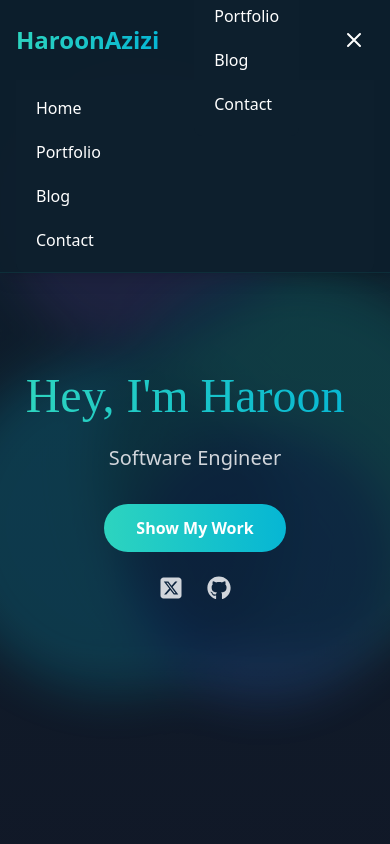
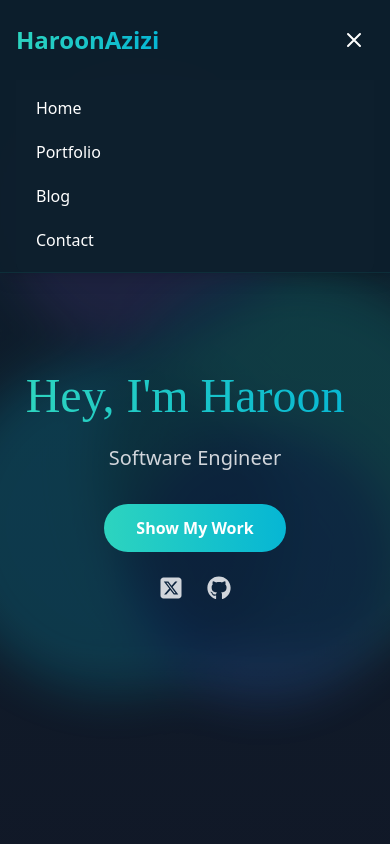
Before and after one commit to HaroonAzizi/portfolio, a Next.js app: page / in a window 390 px wide. Both pictures are taken after a click on the button 354 px from the left and 40 px from the top of the page. Shown: the top 844 px of the page. Built offline with nearby package versions, Linux system fonts and the light colour scheme; a web font is replaced by a local one.

Commit message:
changed the layout to display only one nav bar in mobile

```diff
--- a/components/Layout.js
+++ b/components/Layout.js
@@ -53,46 +53,6 @@ export default function Layout({ children }) {
               </Link>
             </div>
 
-            {/* Mobile Navigation */}
-            {isMenuOpen && (
-              <div className="md:hidden">
-                <div className="px-2 pt-2 pb-3 space-y-1 bg-[#0d1f2d] rounded-b-lg">
-                  <Link
-                    href="/"
-                    className="block px-3 py-2 rounded-md hover:bg-[#1a3444] transition-colors relative group"
-                    onClick={() => setIsMenuOpen(false)}
-                  >
-                    Home
-                    <span className="absolute bottom-0 left-0 w-0 h-0.5 bg-teal-400 transition-all group-hover:w-full"></span>
-                  </Link>
-                  <Link
-                    href="/portfolio"
-                    className="block px-3 py-2 rounded-md hover:bg-[#1a3444] transition-colors relative group"
-                    onClick={() => setIsMenuOpen(false)}
-                  >
-                    Portfolio
-                    <span className="absolute bottom-0 left-0 w-0 h-0.5 bg-teal-400 transition-all group-hover:w-full"></span>
-                  </Link>
-                  <Link
-                    href="/blog"
-                    className="block px-3 py-2 rounded-md hover:bg-[#1a3444] transition-colors relative group"
-                    onClick={() => setIsMenuOpen(false)}
-                  >
-                    Blog
-                    <span className="absolute bottom-0 left-0 w-0 h-0.5 bg-teal-400 transition-all group-hover:w-full"></span>
-                  </Link>
-                  <Link
-                    href="/contact"
-                    className="block px-3 py-2 rounded-md hover:bg-[#1a3444] transition-colors relative group"
-                    onClick={() => setIsMenuOpen(false)}
-                  >
-                    Contact
-                    <span className="absolute bottom-0 left-0 w-0 h-0.5 bg-teal-400 transition-all group-hover:w-full"></span>
-                  </Link>
-                </div>
-              </div>
-            )}
-
             {/* Mobile menu button */}
             <button
               onClick={() => setIsMenuOpen(!isMenuOpen)}
@@ -116,37 +76,41 @@ export default function Layout({ children }) {
             </button>
           </div>
 
-          {/* Mobile Navigation */}
+          {/* Mobile Navigation - Keep only this one */}
           {isMenuOpen && (
             <div className="md:hidden">
               <div className="px-2 pt-2 pb-3 space-y-1 bg-[#0d1f2d] rounded-b-lg">
                 <Link
                   href="/"
-                  className="block px-3 py-2 rounded-md hover:bg-[#1a3444] transition-colors"
+                  className="block px-3 py-2 rounded-md hover:bg-[#1a3444] transition-colors relative group"
                   onClick={() => setIsMenuOpen(false)}
                 >
                   Home
+                  <span className="absolute bottom-0 left-0 w-0 h-0.5 bg-teal-400 transition-all group-hover:w-full"></span>
                 </Link>
                 <Link
                   href="/portfolio"
-                  className="block px-3 py-2 rounded-md hover:bg-[#1a3444] transition-colors"
+                  className="block px-3 py-2 rounded-md hover:bg-[#1a3444] transition-colors relative group"
                   onClick={() => setIsMenuOpen(false)}
                 >
                   Portfolio
+                  <span className="absolute bottom-0 left-0 w-0 h-0.5 bg-teal-400 transition-all group-hover:w-full"></span>
                 </Link>
                 <Link
                   href="/blog"
-                  className="block px-3 py-2 rounded-md hover:bg-[#1a3444] transition-colors"
+                  className="block px-3 py-2 rounded-md hover:bg-[#1a3444] transition-colors relative group"
                   onClick={() => setIsMenuOpen(false)}
                 >
                   Blog
+                  <span className="absolute bottom-0 left-0 w-0 h-0.5 bg-teal-400 transition-all group-hover:w-full"></span>
                 </Link>
                 <Link
                   href="/contact"
-                  className="block px-3 py-2 rounded-md hover:bg-[#1a3444] transition-colors"
+                  className="block px-3 py-2 rounded-md hover:bg-[#1a3444] transition-colors relative group"
                   onClick={() => setIsMenuOpen(false)}
                 >
                   Contact
+                  <span className="absolute bottom-0 left-0 w-0 h-0.5 bg-teal-400 transition-all group-hover:w-full"></span>
                 </Link>
               </div>
             </div>
```
